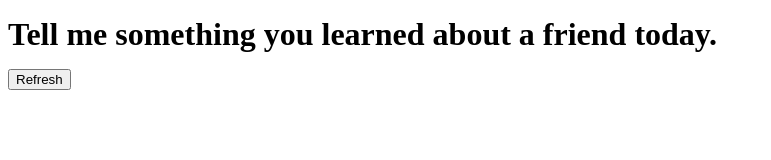
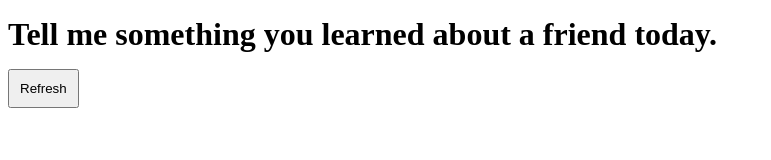
Before and after one commit to slatron/qotd, a plain HTML site: page index.html in a window 1280 px wide. Shown: the whole page, without its empty margins (0-771 px from the left). Drawn offline with nearby package versions, Linux system fonts and the light colour scheme.

Commit message:
embiggen button

```diff
--- a/index.html
+++ b/index.html
@@ -11,7 +11,7 @@
         <p>
           <b style="font-size: 32px;"></b>
         </p>
-        <button id="refresh" type="button" name="button">Refresh</button>
+        <button id="refresh" type="button" name="button" style="padding: 10px;">Refresh</button>
         <script src="https://code.jquery.com/jquery-1.12.4.min.js"></script>
         <script>window.jQuery || document.write('<script src="js/vendor/jquery-1.12.4.min.js"><\/script>')</script>
         <script src="main.js"></script>
```
